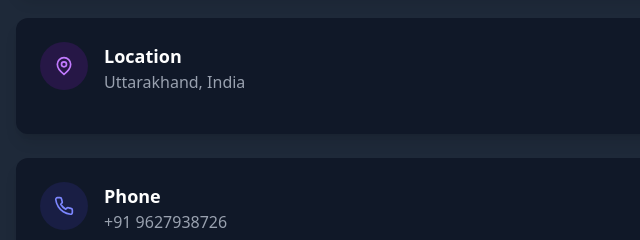
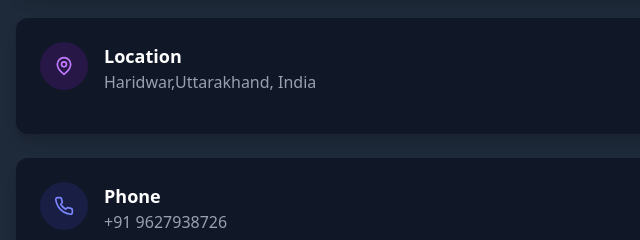
Before and after one commit to Nitin8777/portfolio, a plain HTML site: page index.html in a window 1280 px wide. Shown: the part 4080-4320 px from the top of the page, 0-640 px from the left. Drawn offline with nearby package versions, Linux system fonts and the light colour scheme.

Commit message:
address update

```diff
--- a/index.html
+++ b/index.html
@@ -704,7 +704,7 @@
                           <div>
                             <h3
                               class="text-lg font-semibold text-white">Location</h3>
-                            <p class="text-gray-400">Uttarakhand,
+                            <p class="text-gray-400">Haridwar,Uttarakhand,
                               India</p>
                           </div>
                         </div>
```
